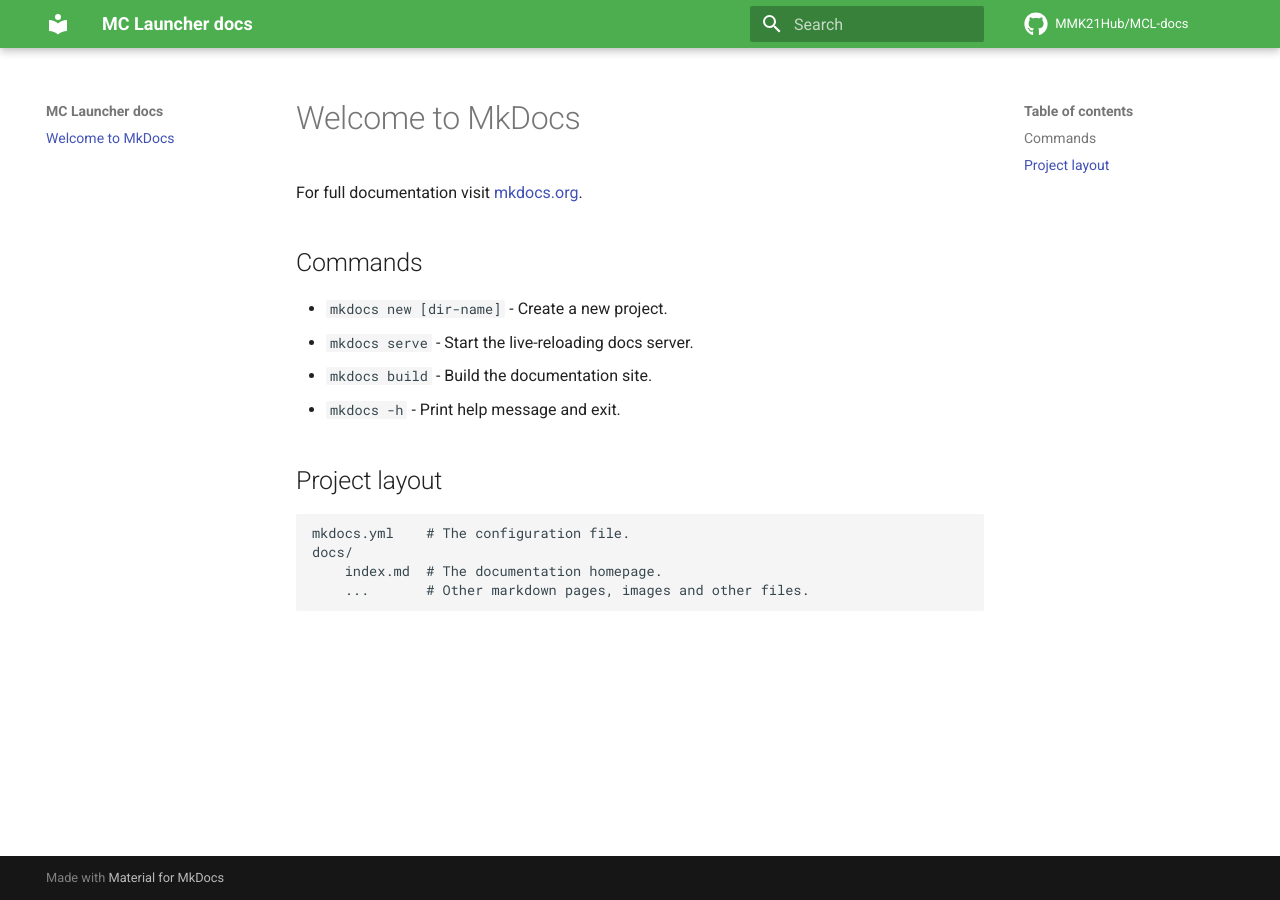
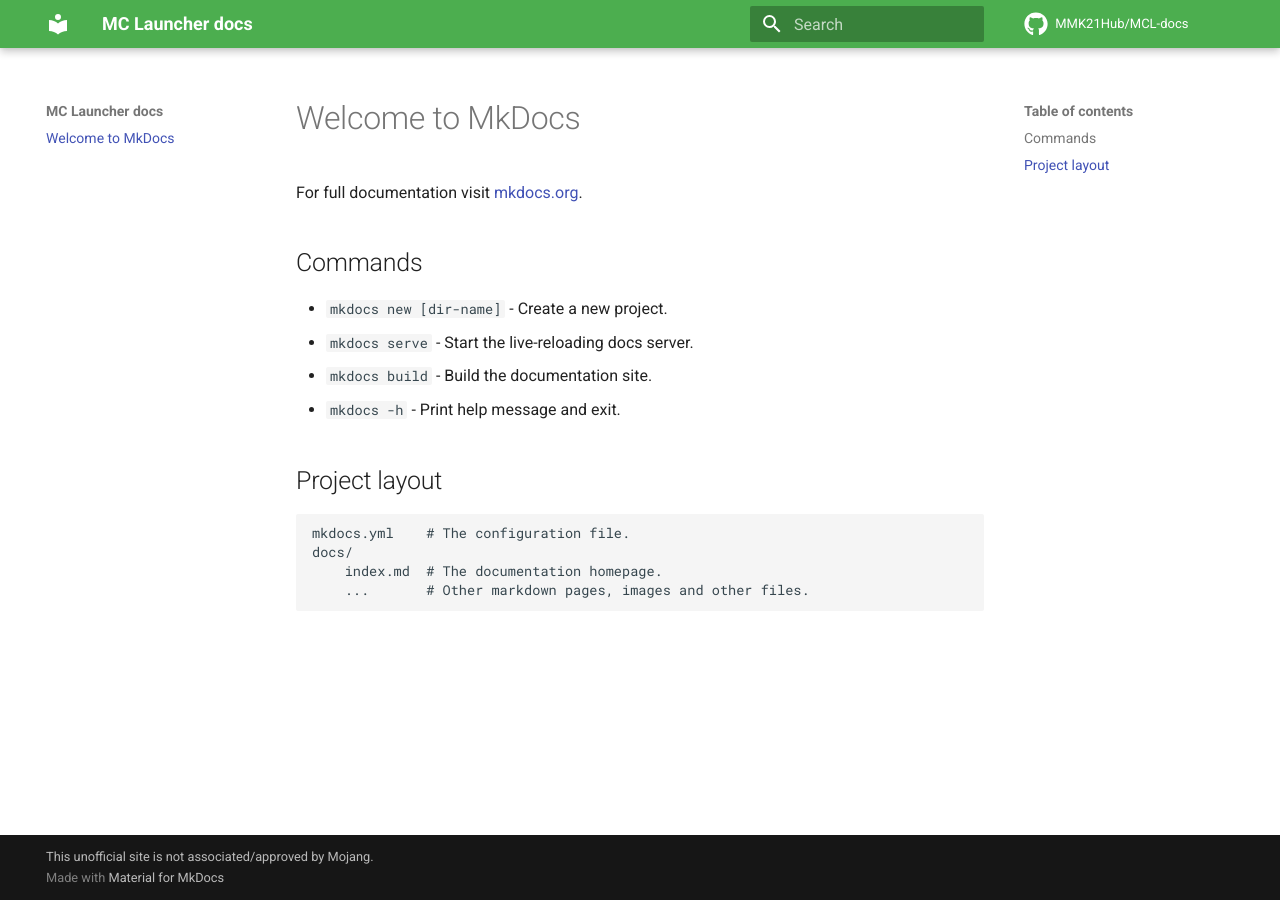
Before and after one commit to MMK21Hub/MCL-docs, an MkDocs documentation site: the page built from docs/index.md, in a window 1280 px wide. Built offline with MkDocs 1.6.1 and Material for MkDocs 9.7.7, drawn with Linux system fonts in a browser that asks for light colours; comment, search, counter and statistics services are not loaded.

Commit message:
🔧 Add footer notice

```diff
--- a/mkdocs.yml
+++ b/mkdocs.yml
@@ -9,3 +9,4 @@ theme:
     repo: fontawesome/brands/github
 repo_url: https://github.com/MMK21Hub/MCL-docs
 repo_name: MMK21Hub/MCL-docs
+copyright: This unofficial site is not associated/approved by Mojang.
```
